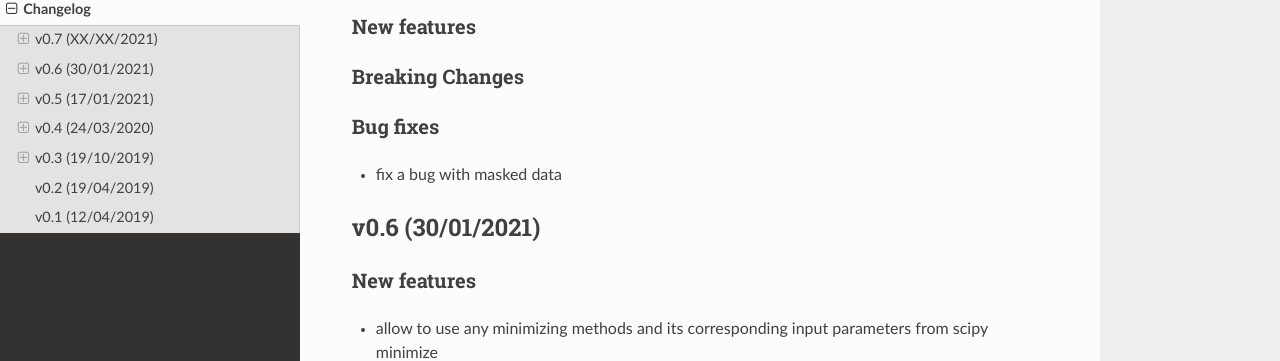
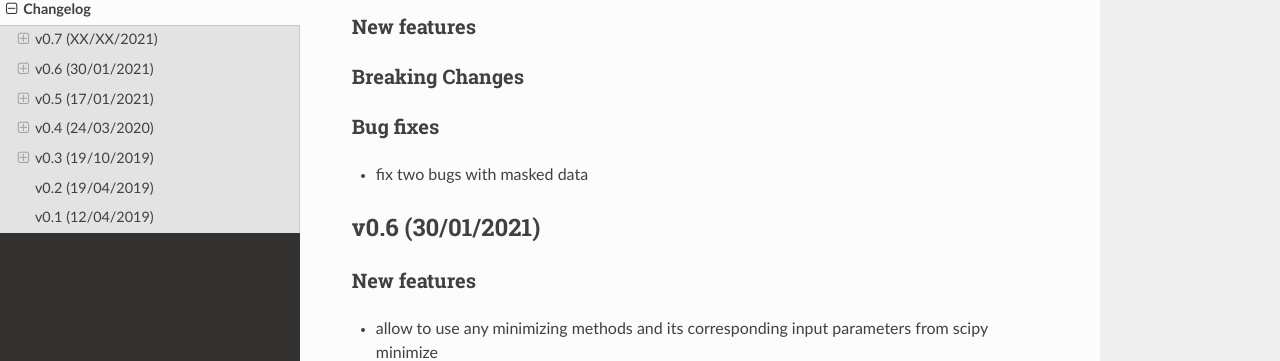
Before and after one commit to musevlt/pyplatefit, a Sphinx documentation site: the page built from docs/changelog.rst, in a window 1280 px wide and 900 px high. Shown: the part 203-564 px from the top of the window. Built offline with Sphinx 7.4.7 and the Read the Docs theme 2.0.0, drawn with Linux system fonts in a browser that asks for light colours.

Commit message:
update changelog

```diff
--- a/docs/changelog.rst
+++ b/docs/changelog.rst
@@ -11,7 +11,7 @@ Breaking Changes
 
 Bug fixes
 ^^^^^^^^^
-- fix a bug with masked data
+- fix two bugs with masked data
 
 v0.6 (30/01/2021)
 -----------------
```
